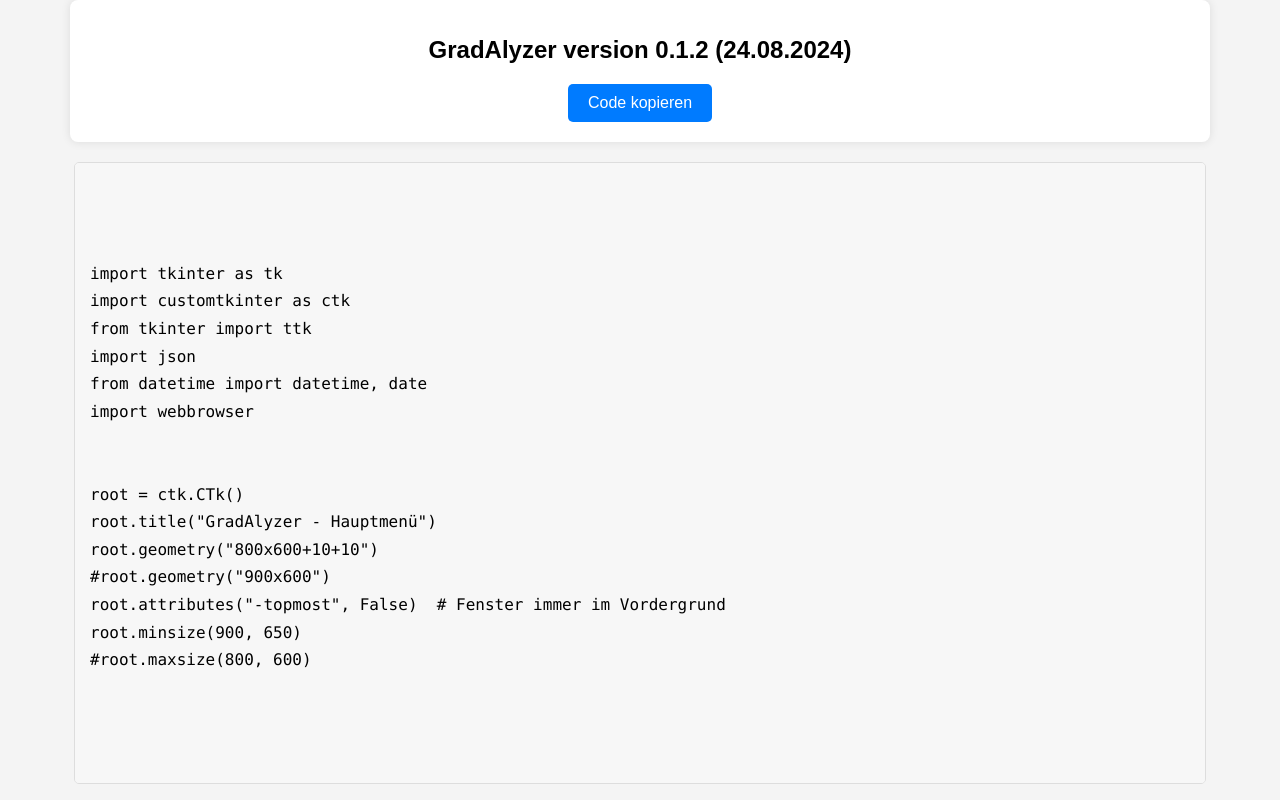
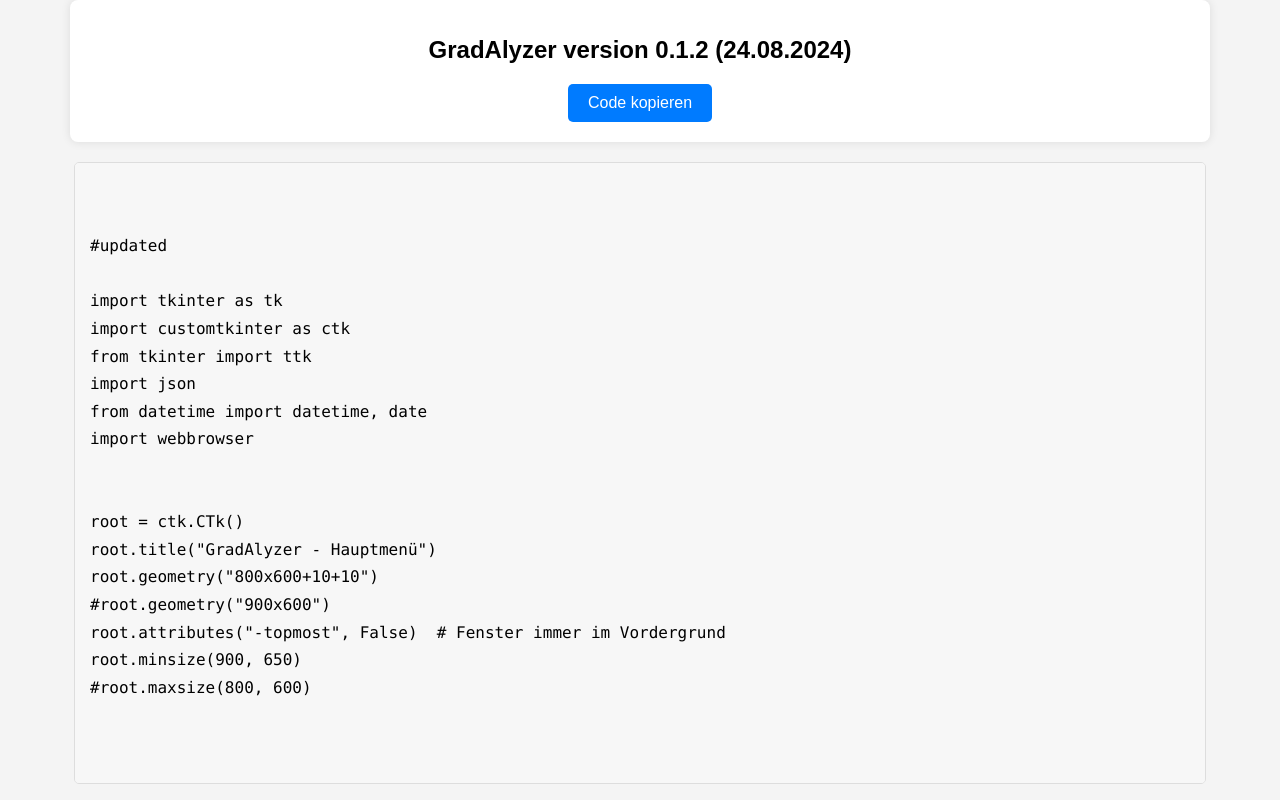
Before and after one commit to jon141/Jonas-Kappel-GradAlyzer, a plain HTML site: page index.html in a window 1280 px wide. Drawn offline with Linux system fonts and the light colour scheme.

Commit message:
index.html

```diff
--- a/index.html
+++ b/index.html
@@ -67,6 +67,7 @@
 
     <pre><code id="pythonCode">
 
+#updated
 
 import tkinter as tk
 import customtkinter as ctk
```
